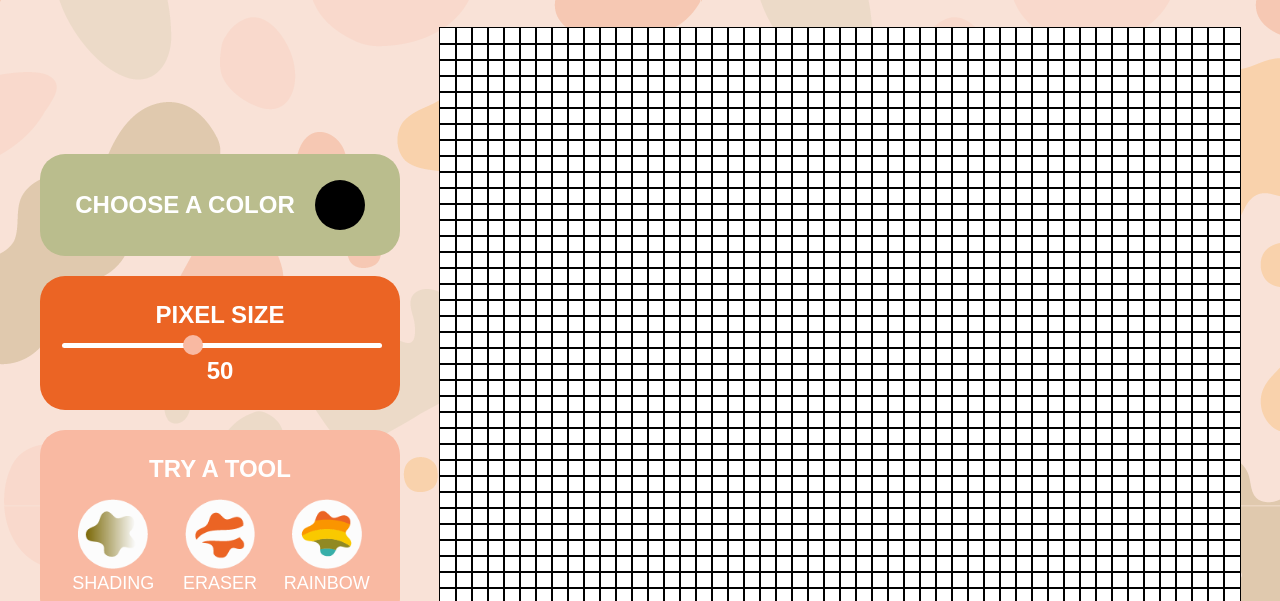
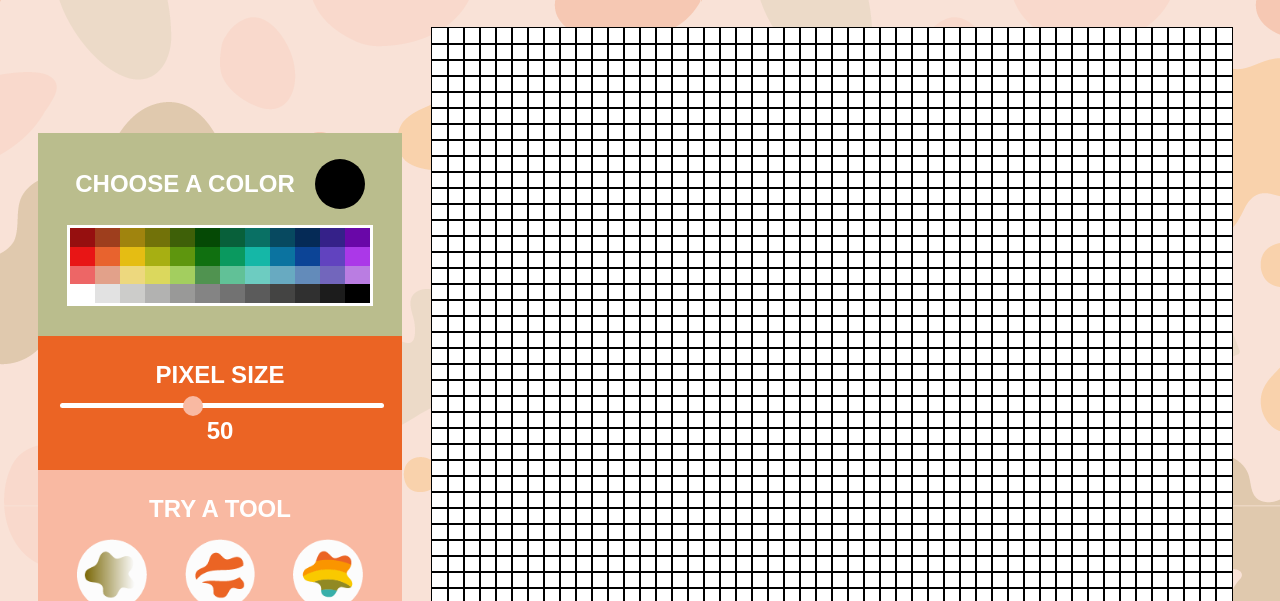
Before and after one commit to Kitteh3/draw-a-doodle, a plain HTML site: page index.html in a window 1280 px wide. Shown: the part 195-796 px from the top of the page. Drawn offline with Linux system fonts and the light colour scheme; a web font is replaced by a local one.

Commit message:
Add color selections to color picker

```diff
--- a/index.html
+++ b/index.html
@@ -12,10 +12,12 @@
         <div class="main-content">
             <div class="sidebar">
                 <div class="color">
-                    <button class="text">CHOOSE A COLOR
-                        <div class="color-sample"></div>
-                        <div></div>
-                    </button>
+                    <div class="color-info">
+                        <button class="text">CHOOSE A COLOR
+                            <div class="color-sample"></div>
+                        </button>
+                    </div>
+                    <div class="container"></div>
                 </div>
                 <div class="grid-size">
                     <div class="text">PIXEL SIZE</div>
--- a/javascript.js
+++ b/javascript.js
@@ -30,3 +30,19 @@ const sample = document.querySelector('.color-sample');
 const style = getComputedStyle(sample);
 const color = style.backgroundColor;
 console.log(color);
+
+//color picker
+const colorContainer = document.querySelector('.container');
+//make array of colors
+const colors = ['#960f0f', '#9e3e1d', '#a0840e', '#727209', '#3e6008', '#054905', '#08603a', '#097064', '#074960', '#052a56', '#352189', '#6907a8', '#e81515', '#e8632e', '#e5bd13', '#a7af12', '#5e960e', '#107010', '#0a995f','#15b7a7', '#0b73a0', '#0c4496', '#6143bf', '#ab38e8', '#ed6666', '#e2a18a', '#edd87e', '#dbd85d', '#a3ce5f', '#509350', '#61c197', '#6dccc1', '#68aac1', '#638bba', '#7266bc', '#ba7de2', '#ffffff', '#e2e2e2', '#ccccca', '#b2b2b1', '#999998', '#848484', '#727272', '#5b5b5b', '#444443', '#303030', '#1c1c1c', '#000000']
+
+function makePicker(rows, cols) {
+  colorContainer.style.setProperty('--grid-rows', rows);
+  colorContainer.style.setProperty('--grid-cols', cols);
+  for (let i = 0; i < (rows * cols); i++) {
+    let colorSquare = document.createElement('div');
+    colorContainer.appendChild(colorSquare).className = 'color-square';
+    colorSquare.style.backgroundColor = colors[i];
+  };
+};
+makePicker(4, 12);
--- a/style.css
+++ b/style.css
@@ -21,6 +21,7 @@ body {
     flex-wrap: wrap-reverse;
     justify-content: center;
     align-items: center;
+    margin: 0px 20px;
 }
 
 .sidebar {
@@ -30,6 +31,7 @@ body {
     display: flex;
     flex-direction: column;
     justify-content: space-evenly;
+    margin: 10px;
 }
 
 .text {
@@ -48,8 +50,6 @@ body {
 .clear {
     flex: 1 1 0%;
     padding: 20px;
-    border-radius: 25px;
-    margin: 10px 20px;
     min-width: 30px;
 
 }
@@ -57,6 +57,7 @@ body {
 .color {
     background-color: #babd8d;
     display: flex;
+    flex-direction: column;
     justify-content: center;
     align-items: center;
 }
@@ -81,6 +82,22 @@ body {
     background-color: black;
 }
 
+.container {
+    display: grid;
+    grid-template-rows: repeat(var(--grid-rows), 1fr);
+    grid-template-columns: repeat(var(--grid-cols), 1fr);
+    max-width: 300px;
+    min-width: 300px;
+    max-height: 75px;
+    min-height: 75px;
+    border: 3px solid white;
+    margin: 10px;
+}
+
+.color-square {
+    outline: none;
+
+}
 
 .grid-size {
     background-color: #eb6424;
```
